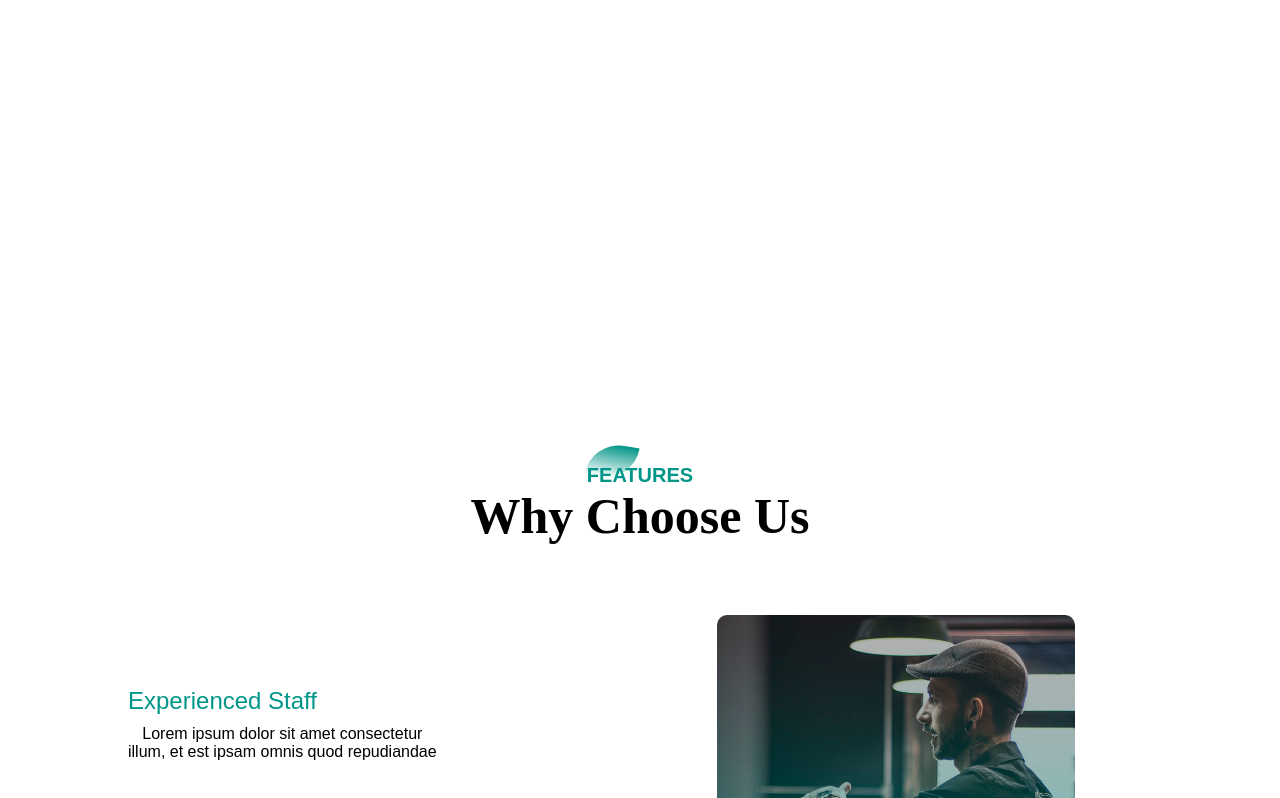
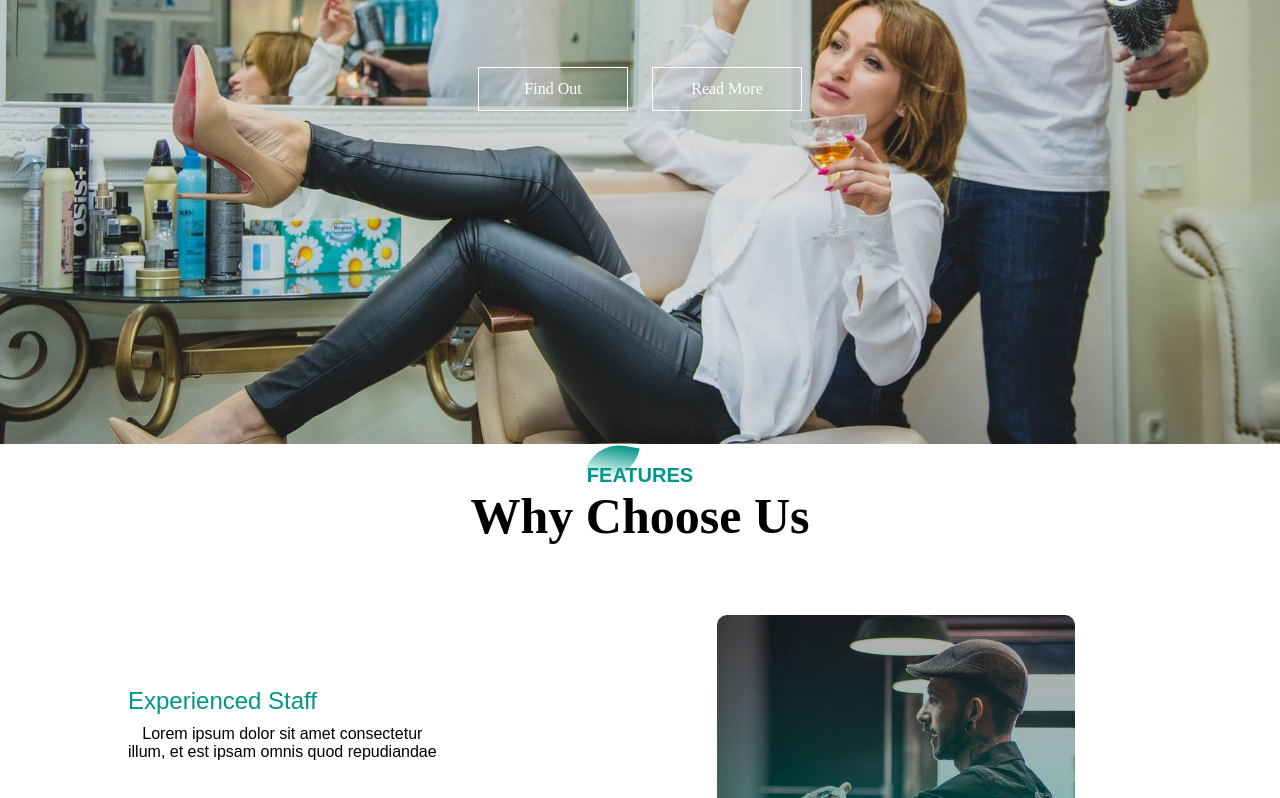
Before and after one commit to Prajithtp/barbershop, a plain HTML site: page index.htm in a window 1280 px wide. Shown: the part 356-1154 px from the top of the page. Drawn offline with Linux system fonts and the light colour scheme; the site is published under a folder, as on GitHub Pages, so addresses that start at the root find nothing.

Commit message:
Update main.css img url

```diff
--- a/asset/style/main.css
+++ b/asset/style/main.css
@@ -4,7 +4,7 @@
     box-sizing: border-box;
 }
 #banner{
-    background: url(/asset/images/banner.jpg);
+    background: url(../images/banner.jpg);
     background-size: cover;
     background-position: center;
     height: 100vh;
```
